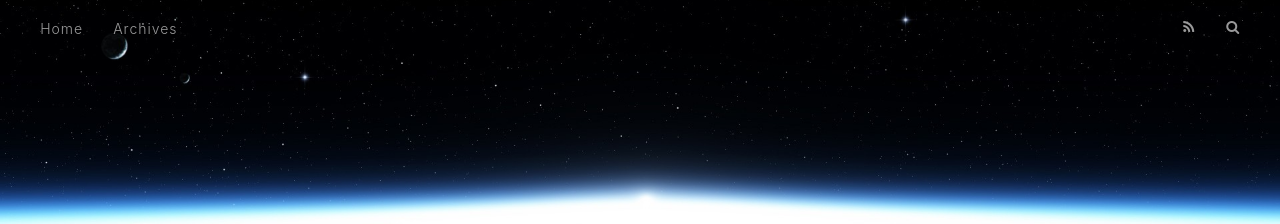
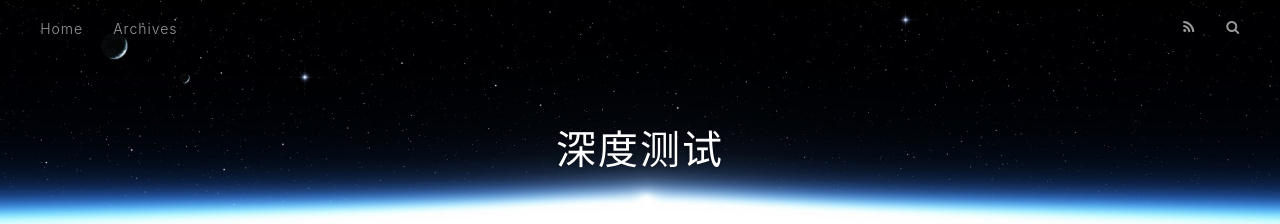
Before and after one commit to dengmengjun1/dengmengjun1.github.io, a plain HTML site: page index.html in a window 1280 px wide. Shown: the top 224 px of the page. Drawn offline with nearby package versions, Linux system fonts and the light colour scheme.

Commit message:
Site updated: 2019-05-08 17:16:35

```diff
--- a/index.html
+++ b/index.html
@@ -5,17 +5,17 @@
 
 
 
-  <title></title>
+  <title>深度测试</title>
   <meta name="viewport" content="width=device-width, initial-scale=1, maximum-scale=1">
   <meta property="og:type" content="website">
-<meta property="og:title">
+<meta property="og:title" content="深度测试">
 <meta property="og:url" content="http://yoursite.com/index.html">
-<meta property="og:site_name">
+<meta property="og:site_name" content="深度测试">
 <meta property="og:locale" content="default">
 <meta name="twitter:card" content="summary">
-<meta name="twitter:title">
+<meta name="twitter:title" content="深度测试">
 
-    <link rel="alternate" href="/atom.xml" title type="application/atom+xml">
+    <link rel="alternate" href="/atom.xml" title="深度测试" type="application/atom+xml">
 
 
     <link rel="icon" href="/favicon.png">
@@ -34,7 +34,7 @@
   <div id="header-outer" class="outer">
     <div id="header-title" class="inner">
       <h1 id="logo-wrap">
-        <a href="/" id="logo"></a>
+        <a href="/" id="logo">深度测试</a>
       </h1>
 
     </div>
@@ -124,7 +124,7 @@
 
     </div>
     <footer class="article-footer">
-      <a data-url="http://yoursite.com/2019/04/29/QA学习/" data-id="cjveumhae0000jfcc1cfrt1ed" class="article-share-link">Share</a>
+      <a data-url="http://yoursite.com/2019/04/29/QA学习/" data-id="cjvf0djrd0000lsccrteu943x" class="article-share-link">Share</a>
 
 
     </footer>
```
Also changed, not shown: 2019/04/29/QA学习/index.html (+5 -5 lines), archives/2019/04/index.html (+6 -6 lines), archives/2019/index.html (+6 -6 lines), archives/index.html (+6 -6 lines).
